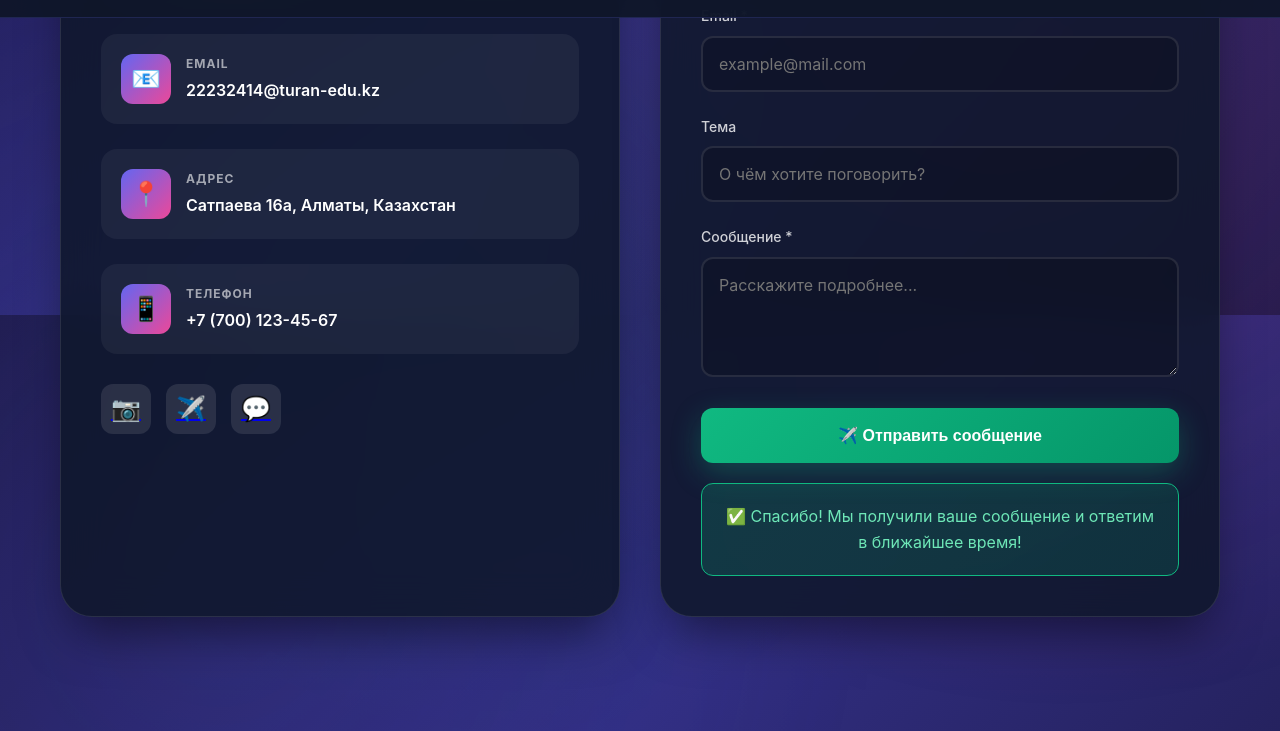
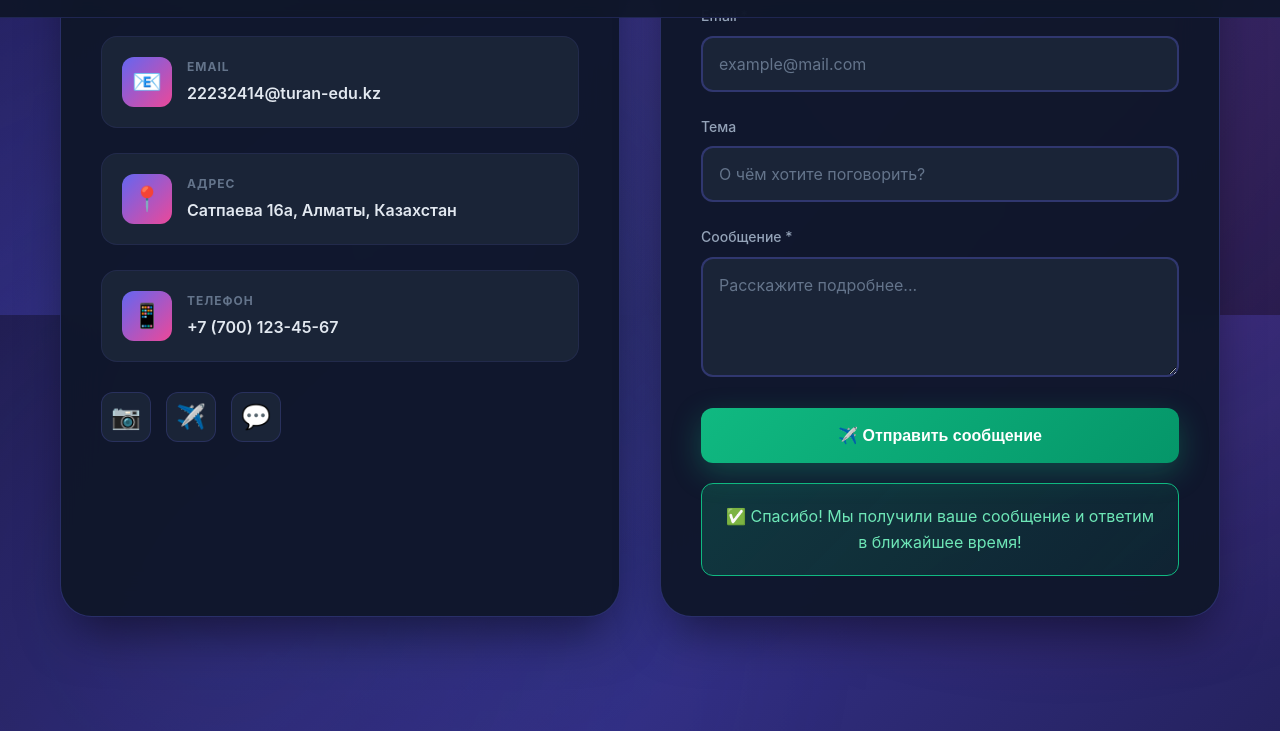
Before and after one commit to kazakh777kz/diplom, a plain HTML site: page contacts.html in a window 1280 px wide. Both pictures are taken after typing "Sample", "name@example.com", "Sample", "Sample" into the empty fields and a click on the button "✈️ Отправить сообщение". Shown: the part 485-1216 px from the top of the page. Drawn offline with Linux system fonts and the light colour scheme.

Commit message:
contacts.html

```diff
--- a/contacts.html
+++ b/contacts.html
@@ -13,11 +13,11 @@
     }
 
     .contact-info {
-      background: var(--glass);
+      background: rgba(15, 23, 42, 0.95);
       backdrop-filter: blur(20px);
       padding: 40px;
       border-radius: 32px;
-      border: 1px solid rgba(255, 255, 255, 0.1);
+      border: 1px solid rgba(99, 102, 241, 0.3);
       box-shadow: var(--shadow);
     }
 
@@ -36,14 +36,16 @@
       gap: 15px;
       margin-bottom: 25px;
       padding: 20px;
-      background: rgba(255, 255, 255, 0.05);
+      background: rgba(30, 41, 59, 0.8);
       border-radius: 16px;
       transition: all 0.3s ease;
+      border: 1px solid rgba(99, 102, 241, 0.1);
     }
 
     .info-item:hover {
-      background: rgba(255, 255, 255, 0.1);
+      background: rgba(51, 65, 85, 0.8);
       transform: translateX(5px);
+      border-color: rgba(99, 102, 241, 0.3);
     }
 
     .info-item .icon {
@@ -60,7 +62,7 @@
 
     .info-item strong {
       display: block;
-      color: rgba(255, 255, 255, 0.6);
+      color: #64748b;
       font-size: 12px;
       text-transform: uppercase;
       letter-spacing: 1px;
@@ -68,22 +70,22 @@
     }
 
     .info-item a, .info-item span {
-      color: white;
+      color: #e2e8f0;
       font-size: 16px;
       font-weight: 600;
       text-decoration: none;
     }
 
     .info-item a:hover {
-      color: var(--accent);
+      color: #818cf8;
     }
 
     .contact-form {
-      background: var(--glass);
+      background: rgba(15, 23, 42, 0.95);
       backdrop-filter: blur(20px);
       padding: 40px;
       border-radius: 32px;
-      border: 1px solid rgba(255, 255, 255, 0.1);
+      border: 1px solid rgba(99, 102, 241, 0.3);
       box-shadow: var(--shadow);
     }
 
@@ -103,7 +105,7 @@
     .form-group label {
       display: block;
       margin-bottom: 8px;
-      color: rgba(255, 255, 255, 0.8);
+      color: #94a3b8;
       font-weight: 500;
       font-size: 14px;
     }
@@ -112,13 +114,18 @@
     .form-group textarea {
       width: 100%;
       padding: 16px;
-      border: 2px solid rgba(255, 255, 255, 0.1);
+      border: 2px solid rgba(99, 102, 241, 0.3);
       border-radius: 12px;
-      background: rgba(0, 0, 0, 0.2);
+      background: rgba(30, 41, 59, 0.8);
       color: white;
       font-family: inherit;
       font-size: 16px;
       transition: all 0.3s ease;
+    }
+
+    .form-group input::placeholder,
+    .form-group textarea::placeholder {
+      color: #64748b;
     }
 
     .form-group input:focus,
@@ -126,6 +133,7 @@
       outline: none;
       border-color: var(--primary);
       box-shadow: 0 0 20px rgba(99, 102, 241, 0.2);
+      background: rgba(30, 41, 59, 1);
     }
 
     .form-group textarea {
@@ -155,14 +163,14 @@
     }
 
     .submit-btn:disabled {
-      background: #64748b;
+      background: #475569;
       cursor: not-allowed;
       transform: none;
     }
 
     .success-message {
       display: none;
-      background: linear-gradient(135deg, rgba(16, 185, 129, 0.2), rgba(5, 150, 105, 0.2));
+      background: linear-gradient(135deg, rgba(16, 185, 129, 0.2), rgba(5, 150, 105, 0.1));
       border: 1px solid var(--success);
       color: #6ee7b7;
       padding: 20px;
@@ -186,18 +194,21 @@
     .social-links a {
       width: 50px;
       height: 50px;
-      background: rgba(255, 255, 255, 0.1);
+      background: rgba(30, 41, 59, 0.8);
       border-radius: 12px;
       display: flex;
       align-items: center;
       justify-content: center;
       font-size: 24px;
       transition: all 0.3s ease;
+      border: 1px solid rgba(99, 102, 241, 0.2);
+      text-decoration: none;
     }
 
     .social-links a:hover {
       background: linear-gradient(135deg, var(--primary), var(--secondary));
       transform: translateY(-5px) rotate(10deg);
+      border-color: transparent;
     }
 
     @media (max-width: 968px) {
```
